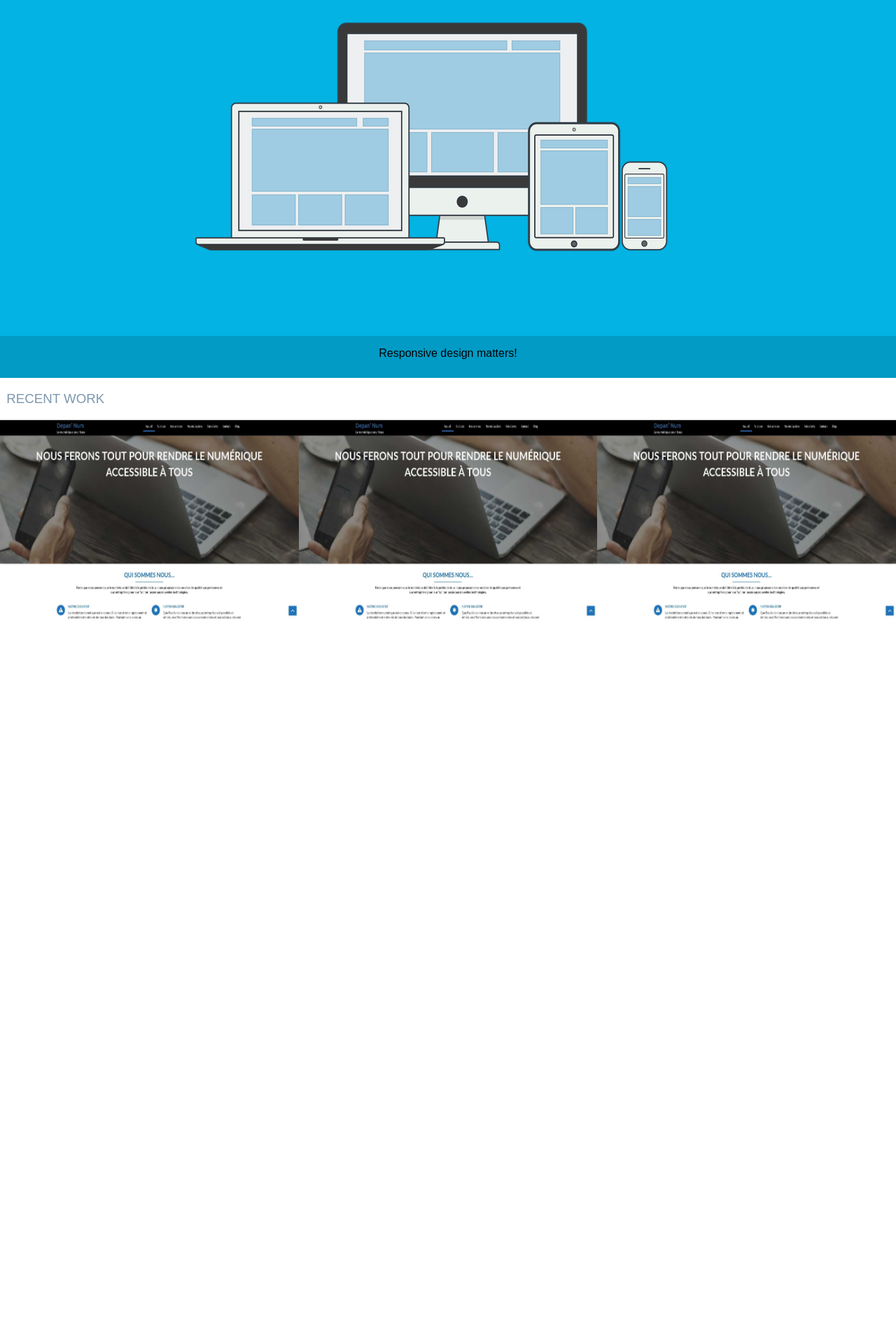
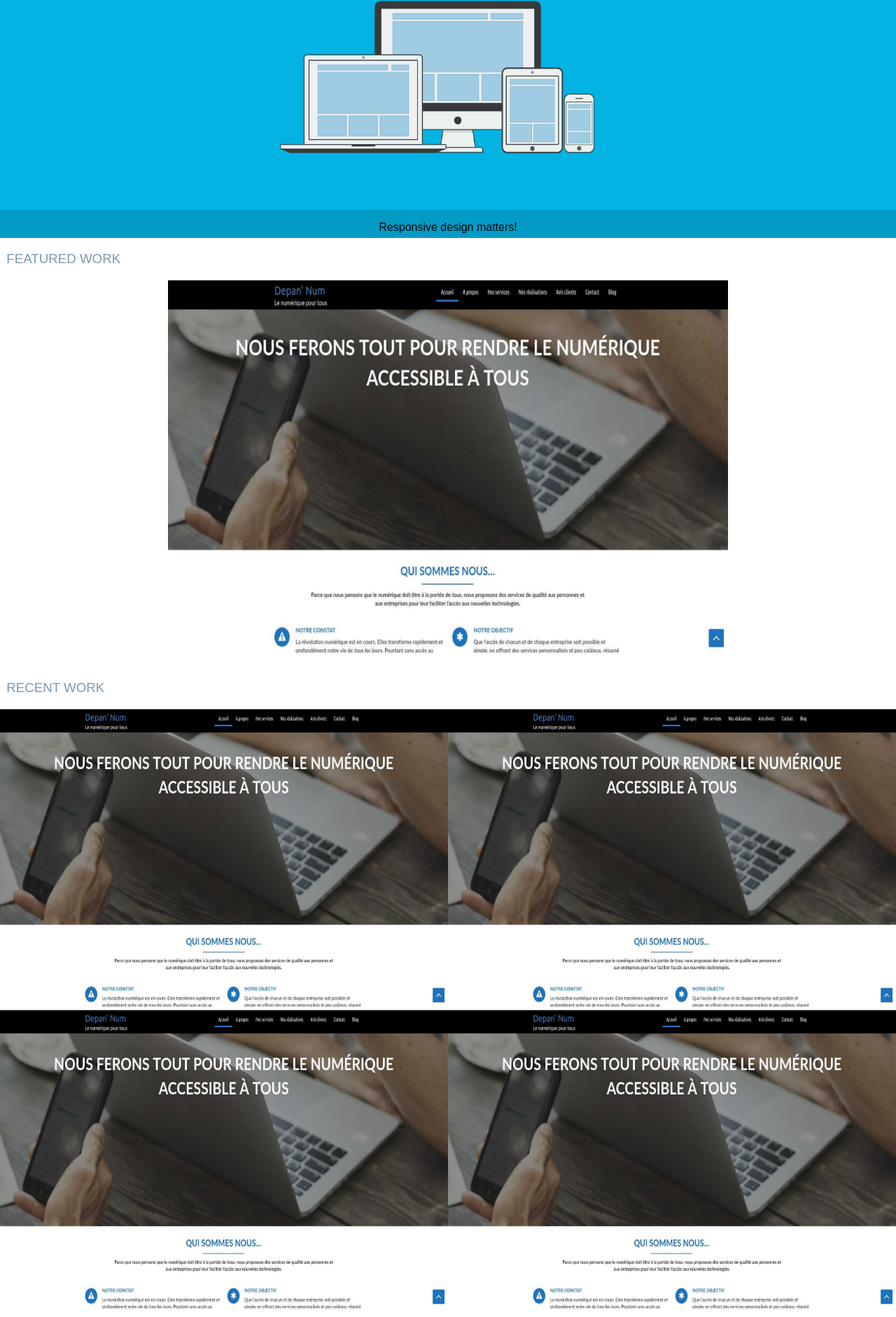
Before and after one commit to Alain91530/portfolio, a plain HTML site: page index.html in a window 1280 px wide. Shown: the part 199-2081 px from the top of the page at 70% size. Before the commit the page ends 1095 px from the top, so only its background shows below. Drawn offline with Linux system fonts and the light colour scheme.

Commit message:
feat: Added featured project

```diff
--- a/css/styles.css
+++ b/css/styles.css
@@ -69,7 +69,16 @@ main {
   text-align: center;
   width: 100%;
 }
-
+.featured {
+  max-width: 800px;
+  margin-left: auto;
+  margin-right: auto;
+}
+.featuredwork {
+  color: #7d97ad;
+  margin: 0;
+  width: 100%;
+}
 .illustration {
   background-color: #02b3e4;
   background-image: url("../img/responsive.png");
@@ -80,7 +89,7 @@ main {
   background-repeat: no-repeat;
   background-size: contain;
 /*  display: inline-block; */
-  height: 600px;
+  height: 400px;
   margin: 0em;
   position: relative;
   width: 100%;
@@ -112,10 +121,10 @@ main {
 
 .project {
   margin: 0;
-  width: 33.33%;
+  width: 50%;
 }
 
-.projectAll {
+.projectall {
   display: flex;
   flex-wrap: wrap;
   width: 100%;
@@ -126,6 +135,7 @@ main {
 .projectImg {
   box-sizing: border-box;
   max-width: 100%;
+  min-height: 300px;
 }
 .work{
   box-sizing: border-box;
@@ -179,16 +189,20 @@ main {
 
 *******************************/
 
-@media screen and (min-width: 656px) and (max-width: 767px) {
+@media screen and (min-width: 656px) and (max-width: 768px) {
 
   .illustration {
-    width: 66.66%
+    width: 40%;
+    background-size: contain;
+    height: auto;
   }
   .project {
-    width: 100%
+    width: 50%;
   }
-  .work {
-    width: 33.33%
+  .featuredwork {
+    width: 60%;
+    max-height: 600px;
   }
 
+
 }
--- a/index.html
+++ b/index.html
@@ -1,7 +1,7 @@
 <!DOCTYPE html>
 <html>
 <head>
-
+<!-- <TODO> corriger les meta!                                             -->
 <!--**************************************************************************
 *                                                                            *
 *  Setting charset and language                                              *
@@ -74,17 +74,33 @@
 
 <!--**************************************************************************
 *                                                                            *
+*  Setting a block for featured project                                      *
+*                                                                            *
+***************************************************************************-->
+    <section class="featuredwork">
+        <h3>Featured Work</h3>
+
+        <figure class="featured">
+          <img
+            class="projectImg"
+            src="img/depannum.jpg"
+            alt="Depannum Website">
+        </figure>
+    </section>
+
+<!--**************************************************************************
+*                                                                            *
 *  Setting a block for projects                                              *
 *                                                                            *
 ***************************************************************************-->
     <section class="work">
-
         <h3>Recent Work</h3>
-      <div class="projectAll">
+      <div class="projectall">
 
 <!--**************************************************************************
 *                                                                            *
 *  Setting blocks for each project                                           *
+*    <TODO> marge pour image du centre                                       *
 *                                                                            *
 ***************************************************************************-->
 
@@ -104,10 +120,18 @@
 
         <figure class="project">
           <img
-            class="projectImg"
-            src="img/depannum.jpg"
-            alt="Depannum Website">
+          class="projectImg"
+          src="img/depannum.jpg"
+          alt="Depannum Website">
         </figure>
+
+        <figure class="project">
+          <img
+          class="projectImg"
+          src="img/depannum.jpg"
+          alt="Depannum Website">
+        </figure>
+
       </div>
     </section>
 
```
